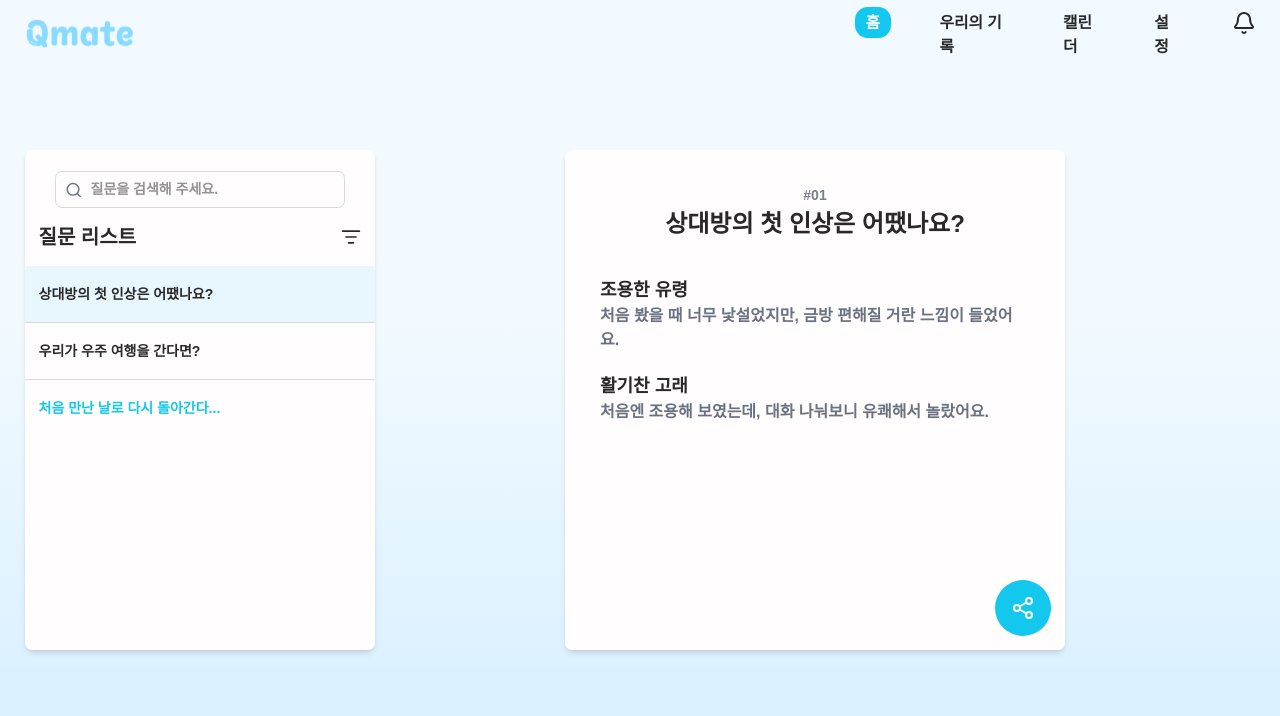
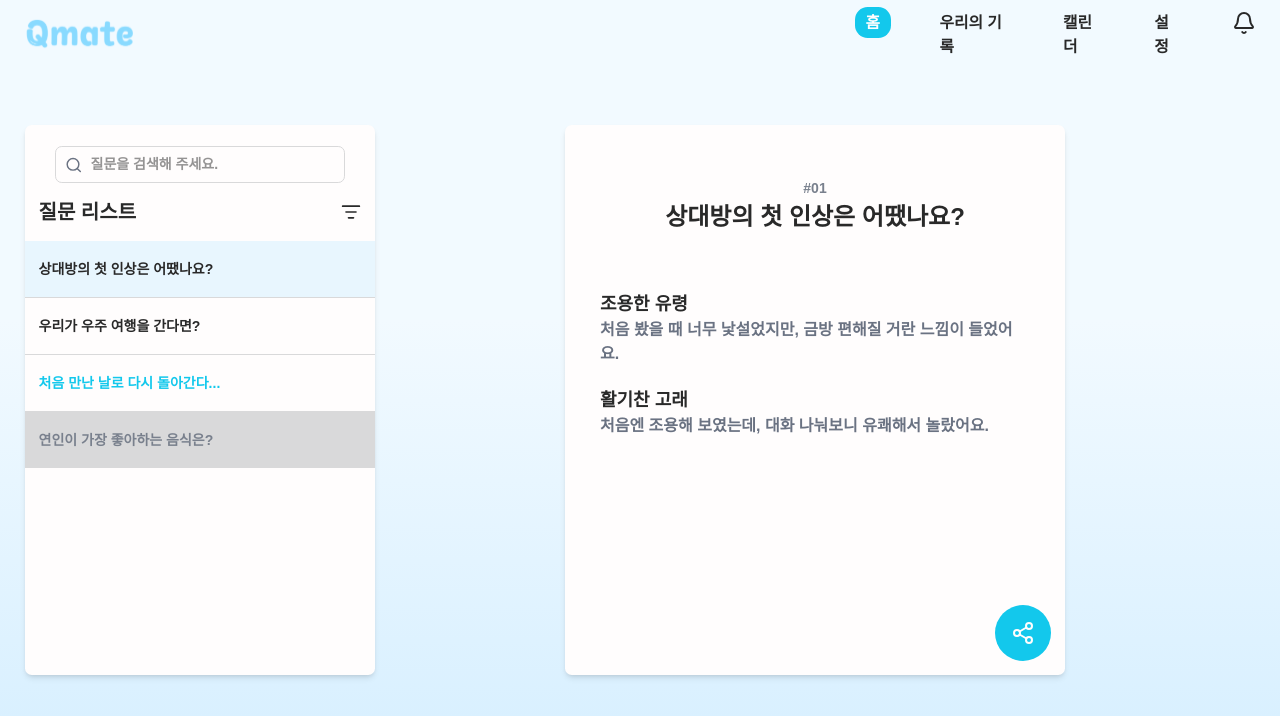
Before and after one commit to Sua90827/q-mate, a Next.js app in the folder front/: page /question/list in a window 1280 px wide. Shown: the top 716 px of the page. Built offline with nearby package versions, Linux system fonts and the light colour scheme; data requests are answered from the project's data file; a web font is replaced by a local one.

Commit message:
feat 웹 커스텀 질문 구분 및 수정하기 기능 추가

```diff
--- a/front/db.json
+++ b/front/db.json
@@ -14,7 +14,6 @@
       "question": { "questionId": 50, "text": "우리가 우주 여행을 간다면?" },
       "completedAt": "2025-09-11T12:45:00"
     },
-
     {
       "questionInstanceId": 123,
       "deliveredAt": "2025-09-11T12:00:00",
@@ -124,5 +123,18 @@
         }
       ]
     }
+  ],
+
+  "customs": [
+    {
+      "questionId": 777,
+      "sourceType": "CUSTOM",
+      "relationType": "COUPLE",
+      "category": { "id": 3, "name": "취향" },
+      "text": "연인이 가장 좋아하는 음식은?",
+      "isActive": true,
+      "isEditable": true,
+      "createdAt": "2025-09-10T12:00:00"
+    }
   ]
 }
--- a/front/src/components/question/Custom.tsx
+++ b/front/src/components/question/Custom.tsx
@@ -1,9 +1,11 @@
-import React from 'react';
+import React, { useState } from 'react';
 import { Button } from '../common/Button';
 import Link from 'next/link';
 import Image from 'next/image';
 
-export default function Custom() {
+export default function Custom({ value }: { value?: string }) {
+  const [text, setText] = useState(value ?? '');
+
   return (
     <>
       <div className="flex justify-center  ">
@@ -16,13 +18,15 @@ export default function Custom() {
           <span className="font-bold text-[24px] pb-5">궁금한 질문 작성하기</span>
           <textarea
             placeholder="내용을 입력해주세요"
+            value={text}
+            onChange={(e) => setText(e.target.value)}
             className="md:w-[600px] w-[310px] h-[175px] rounded-md shadow-md p-3 bg-secondary border border-gray"
           />
           <div className="pt-5 flex gap-7 justify-end">
             <Button variant="outline" size="lg" asChild>
               <Link href="/record">취소하기</Link>
             </Button>
-            <Button size="lg">등록하기</Button>
+            {value ? <Button size="lg">수정하기</Button> : <Button size="lg">등록하기</Button>}
           </div>
         </div>
       </div>
--- a/front/src/components/question/QuestionDetailWeb.tsx
+++ b/front/src/components/question/QuestionDetailWeb.tsx
@@ -2,6 +2,7 @@ import React, { useEffect, useState } from 'react';
 import { QuestionInstance } from './QuestionListWeb';
 import axios from 'axios';
 import ShareBtn from './ui/ShareBtn';
+import Custom from './Custom';
 
 interface Category {
   id: number;
@@ -36,8 +37,12 @@ export interface QuestionDetail {
 }
 
 export default function QuestionDetailWeb({ id, data }: { id: number; data: QuestionInstance[] }) {
+  const customItem = data.find((q) => q.status === 'CUSTOM' && q.questionInstanceId === id);
+
   const item = data.find((q) => q.questionInstanceId === id);
   const [answers, setAnswers] = useState<Answer[]>([]);
+
+  const hasAnswer = answers.some((a) => a.content && a.content.trim() !== '');
 
   useEffect(() => {
     const fetchData = async () => {
@@ -53,15 +58,15 @@ export default function QuestionDetailWeb({ id, data }: { id: number; data: Ques
     fetchData();
   }, [id, item]);
 
-  if (!item) return <div className="p-6">선택된 질문이 없습니다.</div>;
+  if (!item) return <div>선택된 질문이 없습니다.</div>;
 
   return (
-    <div className="relative p-10 flex flex-col items-center lg:w-[500px]  md:w-[450px] w-[350px] h-[500px] bg-secondary rounded-md shadow-md ">
-      <p className="text-text-secondary">#01</p>
+    <>
+      {hasAnswer ? (
+        <div className="relative p-10 flex flex-col items-center lg:w-[500px]  md:w-[450px] w-[350px] h-[550px] bg-secondary rounded-md shadow-md ">
+          <p className="text-text-secondary pt-5">#01</p>
           <h2 className="text-24 font-bold">{item.question.text}</h2>
-
-      {answers.length === 2 && (
-        <div className="mt-10 ">
+          <div className="mt-16 ">
             {/* 내 답변 */}
             <div className="pb-6">
               <p className="text-18">조용한 유령</p>
@@ -73,10 +78,13 @@ export default function QuestionDetailWeb({ id, data }: { id: number; data: Ques
               <p className="text-18">활기찬 고래</p>
               <p className="text-gray-500 text-16">{answers.find((a) => !a.isMine)?.content}</p>
             </div>
-        </div>
-      )}
 
             <ShareBtn />
           </div>
+        </div>
+      ) : (
+        <Custom value={customItem?.question.text} />
+      )}
+    </>
   );
 }
--- a/front/src/components/question/QuestionListWeb.tsx
+++ b/front/src/components/question/QuestionListWeb.tsx
@@ -18,8 +18,20 @@ export interface QuestionInstance {
   completedAt: string;
 }
 
+export interface CustomQuestion {
+  questionId: number;
+  sourceType: string;
+  relationType: string;
+  category: Question;
+  text: string;
+  isActive: boolean;
+  isEditable: boolean;
+  createdAt: string;
+}
+
 export default function QuestionListWeb() {
   const [data, setData] = useState<QuestionInstance[]>([]);
+  const [customData, setCustomData] = useState<CustomQuestion[]>([]);
   const [active, setActive] = useState<number | null>(null);
   const [query, setQuery] = useState('');
 
@@ -33,18 +45,35 @@ export default function QuestionListWeb() {
         setActive(questions[0].questionInstanceId);
       }
     };
+
+    const fetchCustomData = async () => {
+      const res = await axios.get<CustomQuestion[]>('http://localhost:3001/customs');
+      const questions = res.data;
+      setCustomData(questions);
+    };
+
     fetchData();
+    fetchCustomData();
   }, []);
 
-  const filtered = data.filter((list) =>
+  const normalizedCustomData = customData.map((c) => ({
+    questionInstanceId: -c.questionId,
+    deliveredAt: c.createdAt,
+    status: 'CUSTOM',
+    completedAt: '',
+    question: { questionId: c.questionId, text: c.text },
+  }));
+
+  const totalData = [...data, ...normalizedCustomData];
+
+  const filtered = totalData.filter((list) =>
     list.question.text.toLowerCase().includes(query.toLowerCase()),
   );
-
   return (
     <div className=" w-full h-screen bg-gradient-sub ">
       <div className="mx-5 md:mx-7 h-screen flex items-center">
         {/* 좌측 리스트 */}
-        <div className="bg-secondary rounded-md shadow-md lg:w-[350px] w-[220px]  h-[500px]  flex flex-col ">
+        <div className="bg-secondary rounded-md shadow-md lg:w-[350px] w-[220px]  h-[550px]  flex flex-col ">
           <div className="mt-6">
             <SearchInput query={query} setQuery={setQuery} />
           </div>
@@ -55,7 +84,9 @@ export default function QuestionListWeb() {
                 key={list.questionInstanceId}
                 className={`py-5 pl-4 cursor-pointer ${
                   active === list.questionInstanceId ? 'bg-list-active font-bold' : ''
-                } ${list.status === 'PENDING' ? 'text-primary font-bold' : ''}`}
+                } ${list.status === 'PENDING' ? 'text-primary font-bold' : ''} ${
+                  list.status === 'CUSTOM' ? 'text-text-secondary bg-gray font-bold' : ''
+                }`}
                 onClick={() => setActive(list.questionInstanceId)}
               >
                 {list.question.text.length > 17
@@ -68,7 +99,7 @@ export default function QuestionListWeb() {
 
         {/* 우측 상세 */}
         <div className="flex justify-center flex-1 ">
-          {active !== null && <QuestionDetailWeb id={active} data={data} />}
+          {active !== null && <QuestionDetailWeb id={active} data={totalData} />}
         </div>
       </div>
     </div>
```
Lines whose indentation alone changed are shown as unchanged.
